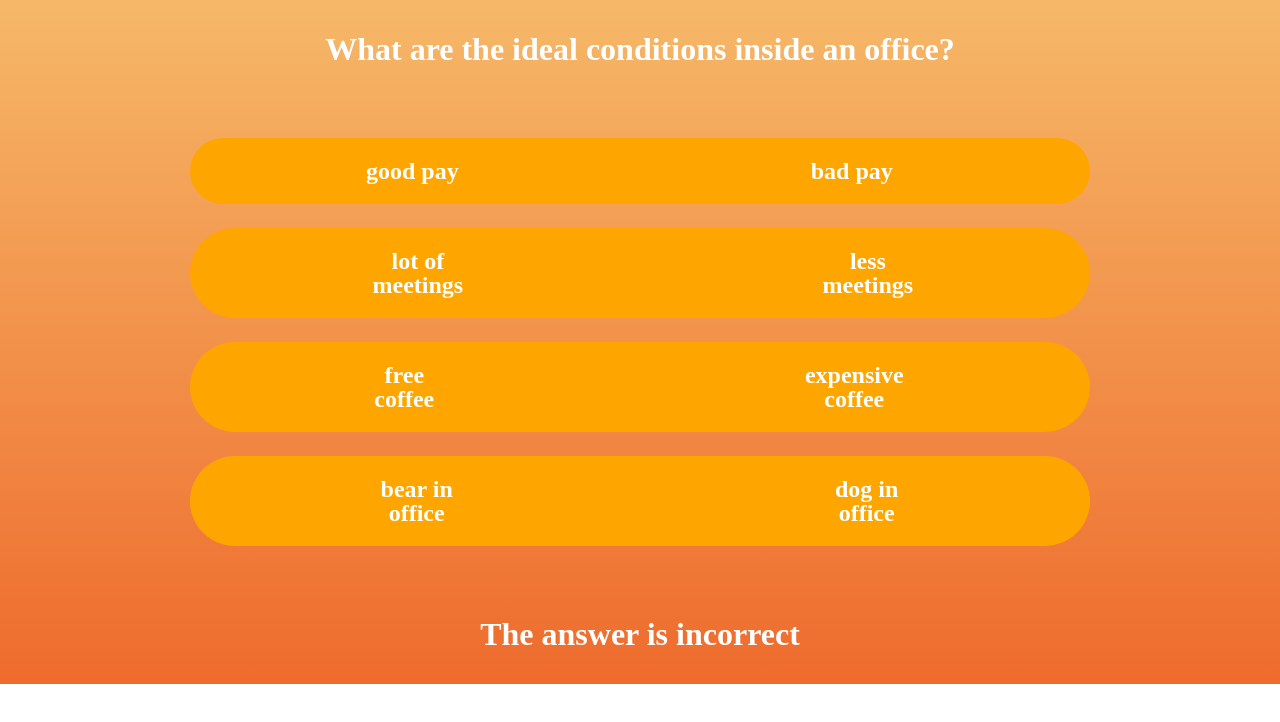
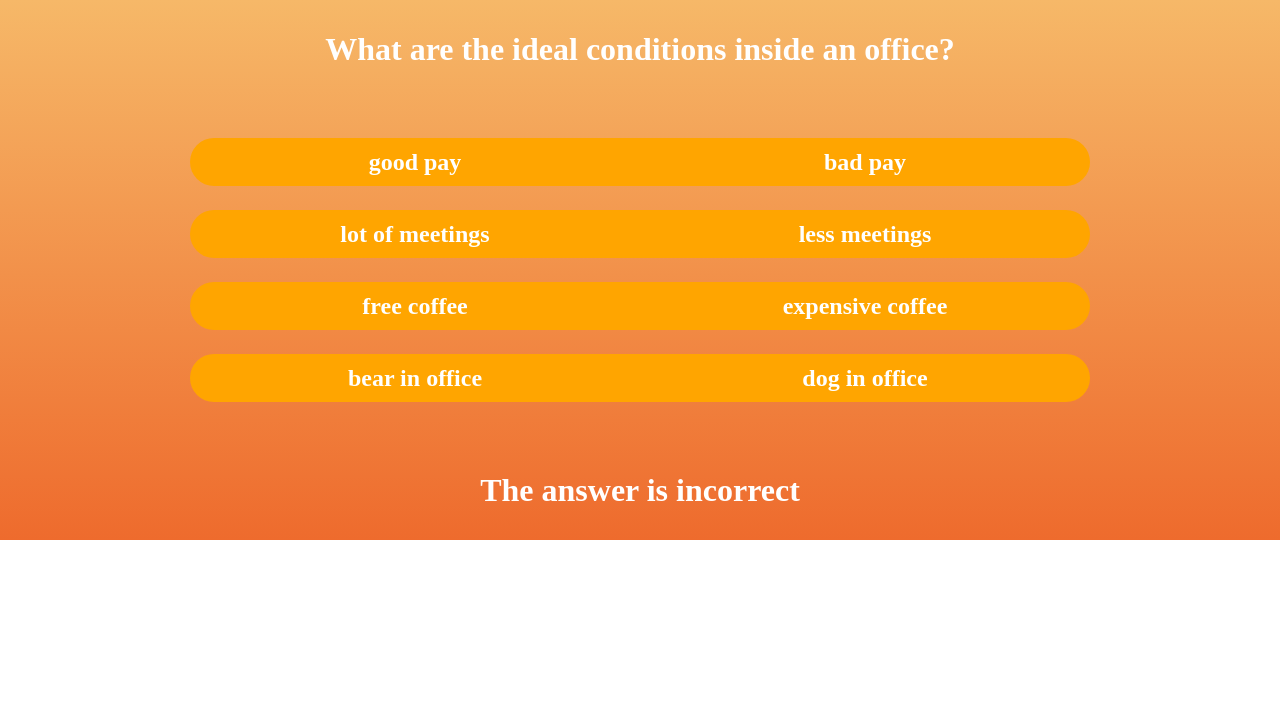
Before and after one commit to BarnoMamadzhanova/quiz, a React (Create React App) app: page / in a window 1280 px wide. Shown: the top 722 px of the page. Built offline with nearby package versions, Linux system fonts and the light colour scheme.

Commit message:
fixing tabs styles

```diff
--- a/src/components/Tab/Tab.module.css
+++ b/src/components/Tab/Tab.module.css
@@ -1,11 +1,9 @@
 /* Tab.module.css */
 .tab {
-  display: flex;
-  flex-direction: row;
-  justify-content: center;
-  align-items: center;
-  padding: 21px 176px;
-  gap: 10px;
+  flex: 1;
+  text-align: center;
+  padding: 12px 0;
+  cursor: pointer;
   cursor: pointer;
   color: #ffffff;
   font-family: "Mulish";
@@ -26,5 +24,4 @@
   background: #f8caa3;
   color: #9f938b;
   border-radius: 100px;
-  cursor: pointer;
 }
```
